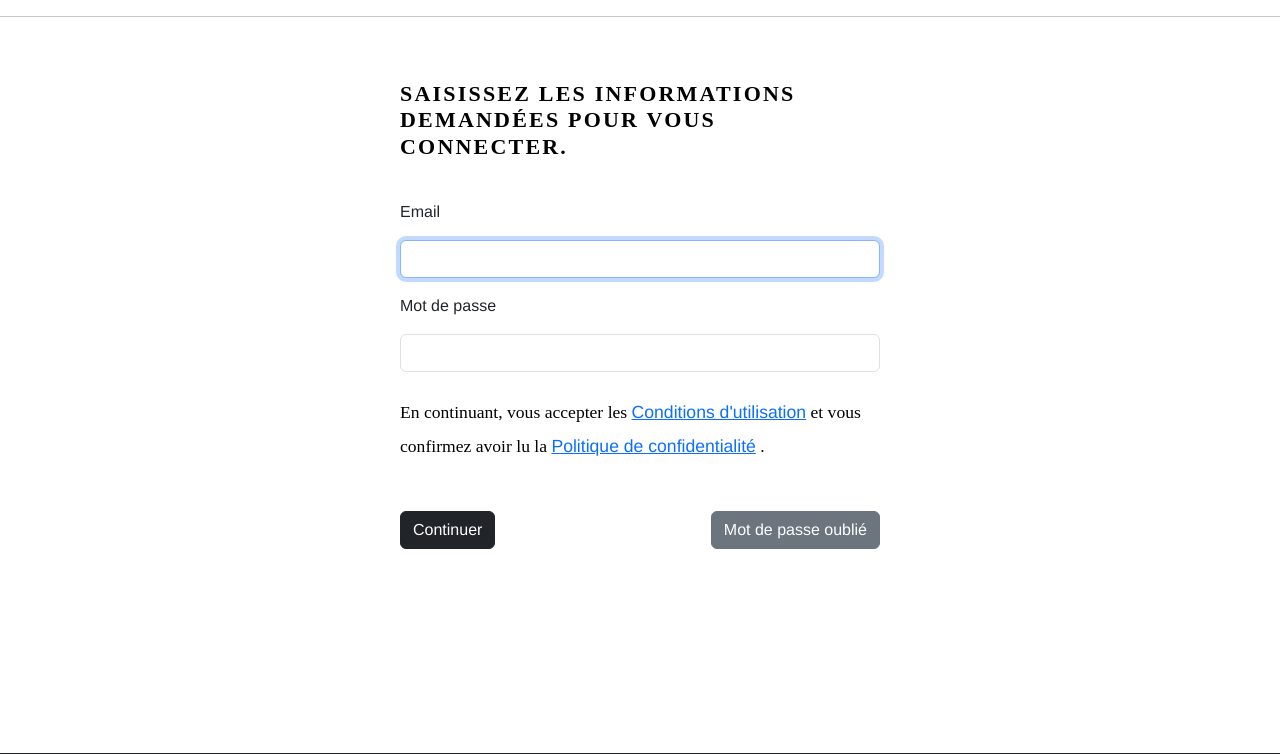
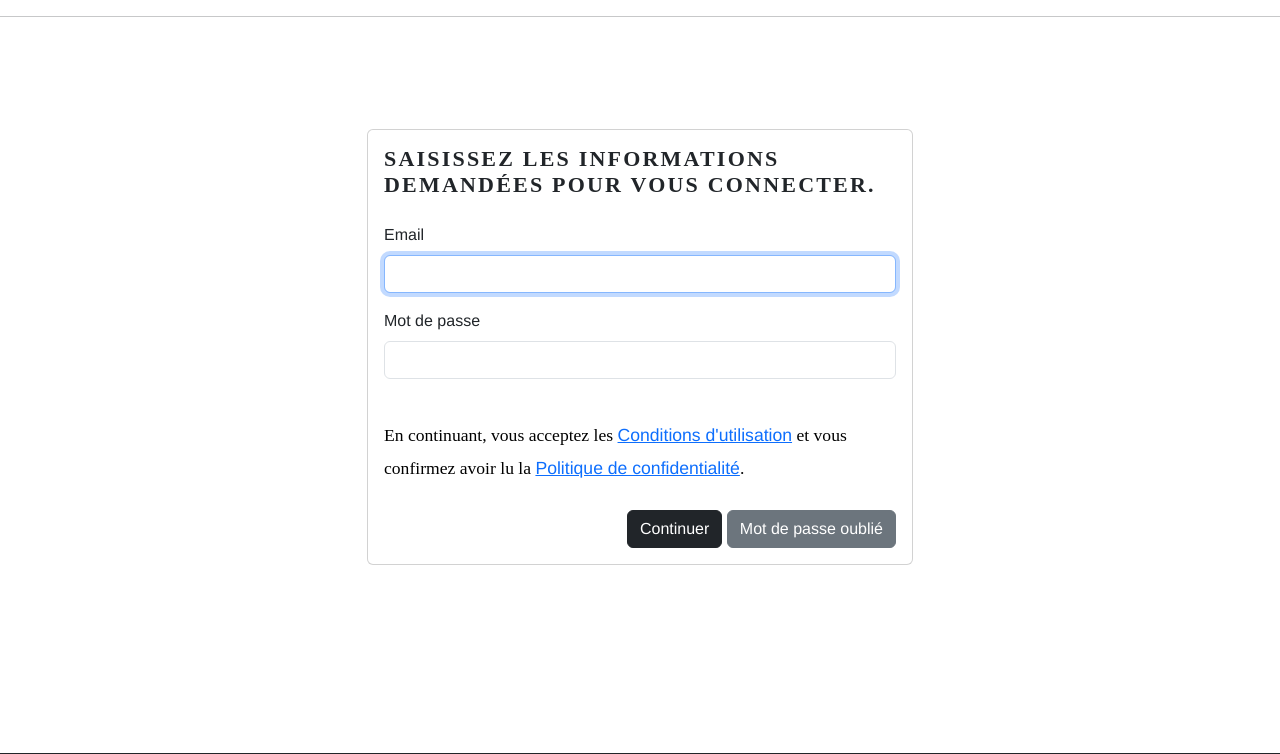
Before and after one commit to sanaebaguenne/saveurs-papilles, a Symfony app: template templates/security/login.html.twig in a window 1280 px wide. Shown: the part 282-1036 px from the top of the page. Run offline with Twig, Linux system fonts and the light colour scheme; the template is opened without the code that fills it, so the values that code supplies are empty; some libraries are stand-ins or nearby versions.

Commit message:
modification la page login

```diff
--- a/templates/security/login.html.twig
+++ b/templates/security/login.html.twig
@@ -4,8 +4,11 @@
 
 {% block body %}
 <div class="container">
-    <div class="card mx-auto" style="width: 30rem; border: none;">
-        <h3 class="mb-4" >Saisissez les informations demandées pour vous connecter.</h3>
+    <div class="row justify-content-center">
+        <div class="col-md-6">
+            <div class="card my-5">
+                <div class="card-body">
+                    <h3 class="card-title mb-4">Saisissez les informations demandées pour vous connecter.</h3>
                     <form method="post">
                         {% if error %}
                             <div class="alert alert-danger">{{ error.messageKey|trans(error.messageData, 'security') }}</div>
@@ -13,17 +16,19 @@
 
                         {% if app.user %}
                             <div class="mb-3">
-                Vous êtes connecté en tant que {{ app.user.userIdentifier }}, <a href="{{ path('app_logout') }}">Se
-                    déconnecter</a>
+                                Vous êtes connecté en tant que {{ app.user.userIdentifier }}, <a href="{{ path('app_logout') }}">Se déconnecter</a>
                             </div>
                         {% endif %}
 
-            <label for="inputEmail" class="my-3">Email</label>
-            <input type="email" value="{{ last_username }}" name="email" id="inputEmail" class="form-control"
-                autocomplete="email" required autofocus>
-            <label for="inputPassword" class="my-3">Mot de passe</label>
-            <input type="password" name="password" id="inputPassword" class="form-control"
-                autocomplete="current-password" required>
+                        <div class="mb-3">
+                            <label for="inputEmail" class="form-label">Email</label>
+                            <input type="email" value="{{ last_username }}" name="email" id="inputEmail" class="form-control" autocomplete="email" required autofocus>
+                        </div>
+
+                        <div class="mb-3">
+                            <label for="inputPassword" class="form-label">Mot de passe</label>
+                            <input type="password" name="password" id="inputPassword" class="form-control" autocomplete="current-password" required>
+                        </div>
 
                         <input type="hidden" name="_csrf_token" value="{{ csrf_token('authenticate') }}">
 
@@ -38,19 +43,16 @@
                             </div>
                         #}
 
+                        <p class="pt-4">En continuant, vous acceptez les <a href="">Conditions d'utilisation</a> et vous confirmez avoir lu la <a href="">Politique de confidentialité</a>.</p>
 
-            <p class="pt-4">En continuant, vous accepter les <a href="">Conditions d'utilisation</a> et vous confirmez
-                avoir lu la <a href="">Politique de confidentialité</a> .</p>
-
-           <div class="text-end mt-5 d-flex justify-content-between">
+                        <div class="text-end mt-4">
                             <button type="submit" class="btn btn-dark">Continuer</button>
                             <a href="{{ path('app_reset_password', {'token': 'METTRE_VOTRE_JETON_ICI'}) }}" class="btn btn-secondary">Mot de passe oublié</a>
                         </div>
-</div>
-
-    </div>
                     </form>
                 </div>
-
+            </div>
+        </div>
+    </div>
 </div>
 {% endblock %}
```
Also changed, not shown: 1 other file. Lines whose indentation alone changed are shown as unchanged.
